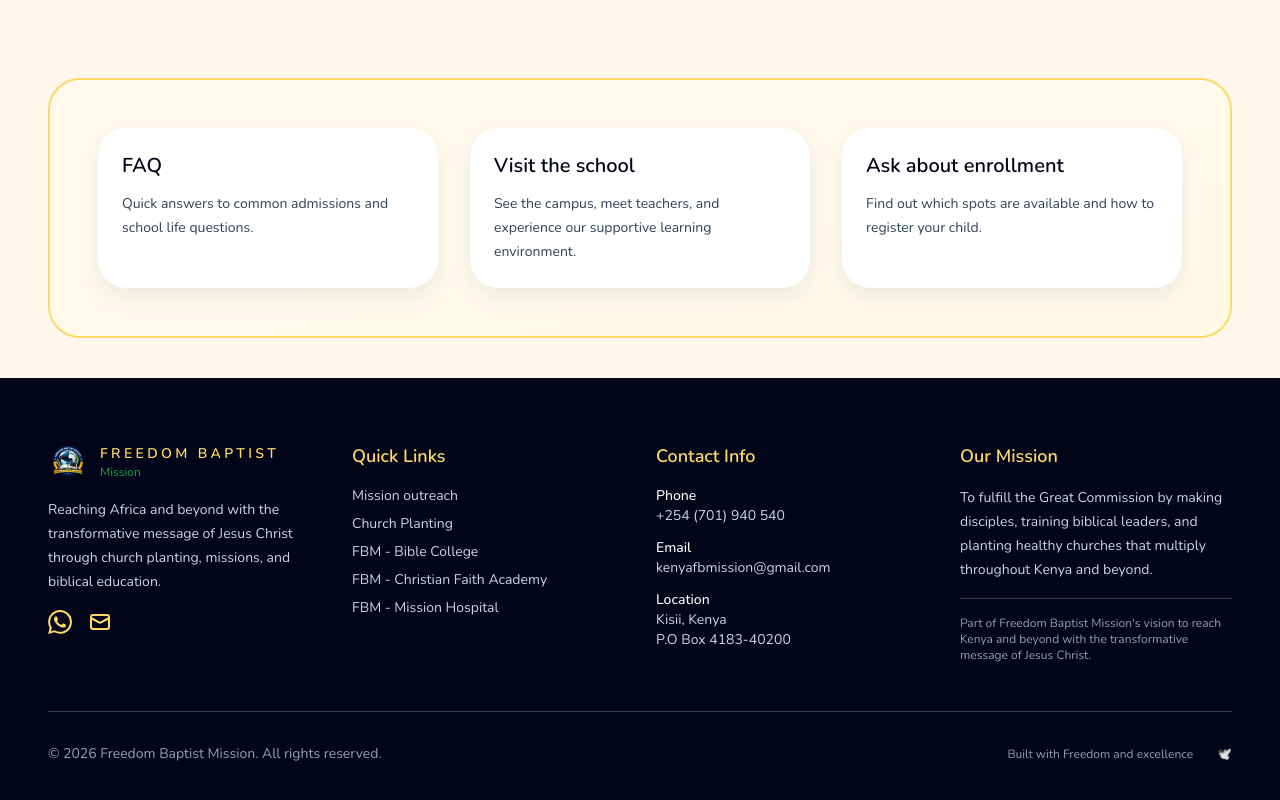
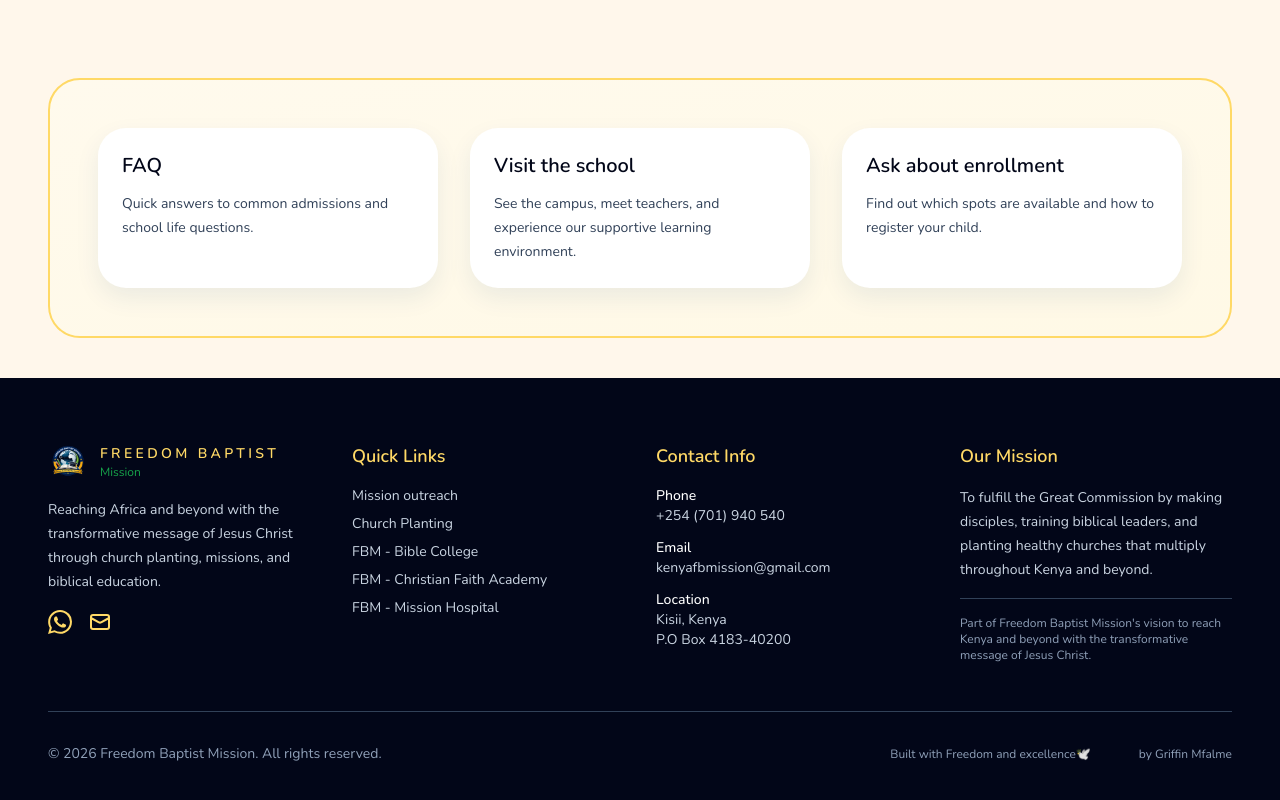
Before and after one commit to AMfalme/fbm-school, a Next.js app: page /contact in a window 1280 px wide. Shown: the part 1448-2248 px from the top of the page. Built offline with nearby package versions, Linux system fonts and the light colour scheme; no server answers.

Commit message:
small wording updates

```diff
--- a/app/about/page.tsx
+++ b/app/about/page.tsx
@@ -50,7 +50,7 @@
               We believe that long-term community transformation is entirely dependent on spiritual alignment. Our administrative methodology focuses tightly on building permanent, structurally sound spiritual structures rather than transient, dependency-heavy relief.
             </p>
             <p className="text-slate-600 leading-relaxed">
-              Based firmly out of Kisii, Kenya, Freedom Baptist Mission works on a strict expansion matrix: evangelizing unreached rural communities, offering high-level academic pathways for local pastors, and training children via robust christian foundational schooling. You can review the frontlines team executing this strategy on our <a href="/missionaries" className="text-[#0055b8] font-bold underline">Missionaries tracker</a>.
+Based firmly out of Kisii, Kenya, Freedom Baptist Mission works on a strict expansion matrix: evangelizing unreached rural communities, offering high-level academic pathways for local pastors, and training children via robust christian foundational schooling. You can review the frontlines team executing this strategy on our <a href="/ministries/missionary-outreach" className="text-[#0055b8] font-bold underline">Missionary Outreach page</a>.
             </p>
             <div className="grid grid-cols-1 sm:grid-cols-2 gap-4 pt-4">
               <div className="p-5 rounded-2xl bg-white border border-slate-100 shadow-sm">
@@ -132,7 +132,7 @@
                 <div className="inline-flex items-center gap-2 text-xs font-bold text-emerald-700 uppercase tracking-wider bg-emerald-50 px-3 py-1 rounded-md">
                   🎓 Foundational Community Schooling
                 </div>
-                <h3 className="text-2xl sm:text-3xl font-black text-slate-950 tracking-tight">The School (Christian Faith Academy)</h3>
+                <h3 className="text-2xl sm:text-3xl font-black text-slate-950 tracking-tight">The Academy (Christian Faith Academy)</h3>
                 <p className="text-slate-600 text-sm leading-relaxed">
                   Our official institutional childhood educational asset, actively training students from Kindergarten up to Primary 3. We recognize that early childhood conditioning dictates subsequent generational culture, which is why we approach education seriously.
                 </p>
--- a/app/components/Footer.tsx
+++ b/app/components/Footer.tsx
@@ -85,8 +85,16 @@
               © 2026 Freedom Baptist Mission. All rights reserved.
             </p>
             <div className="flex items-center gap-6 text-xs text-slate-400">
+              <div>
               <span>Built with Freedom and excellence</span>
               <span className="text-[#16a34a]">🕊️</span>
+              </div>
+
+              <br/>
+              <div>
+
+                by Griffin Mfalme
+              </div>
             </div>
           </div>
         </div>
--- a/app/page.tsx
+++ b/app/page.tsx
@@ -73,12 +73,12 @@
           <div className="relative z-10 grid grid-cols-1 md:grid-cols-3 gap-8 text-center divide-y md:divide-y-0 md:divide-x divide-white/10">
             <div className="pt-6 md:pt-0">
               <span className="text-4xl sm:text-5xl font-black block text-[#FFD966]">01</span>
-              <h3 className="text-lg font-bold mt-2">Evangelism & Planting</h3>
+              <h3 className="text-lg font-bold mt-2">Evangelism & Church Planting</h3>
               <p className="text-xs text-blue-100/80 mt-1 max-w-xs mx-auto">Establishing independent Baptist churches deep in unreached locations.</p>
             </div>
             <div className="pt-6 md:pt-0">
               <span className="text-4xl sm:text-5xl font-black block text-[#FFD966]">02</span>
-              <h3 className="text-lg font-bold mt-2">Theological Academy</h3>
+              <h3 className="text-lg font-bold mt-2">Theology - Bible College</h3>
               <p className="text-xs text-blue-100/80 mt-1 max-w-xs mx-auto">Rigorous modules preparing native church planters for structural success.</p>
             </div>
             <div className="pt-6 md:pt-0">
```
